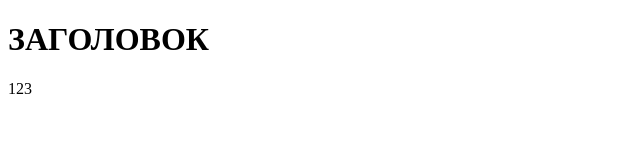
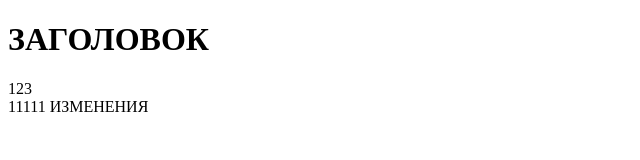
Before and after one commit to ChechulinKirill/Gittest2, a plain HTML site: page css/index.html in a window 1280 px wide. Shown: the whole page, without its empty margins (0-640 px from the left). Drawn offline with Linux system fonts and the light colour scheme.

Commit message:
Новые изменения

```diff
--- a/css/index.html
+++ b/css/index.html
@@ -4,5 +4,6 @@
 </head>
 <body>
 <a> 123</a><br>
+<a> 11111 ИЗМЕНЕНИЯ</a>
 
 </body>
```
